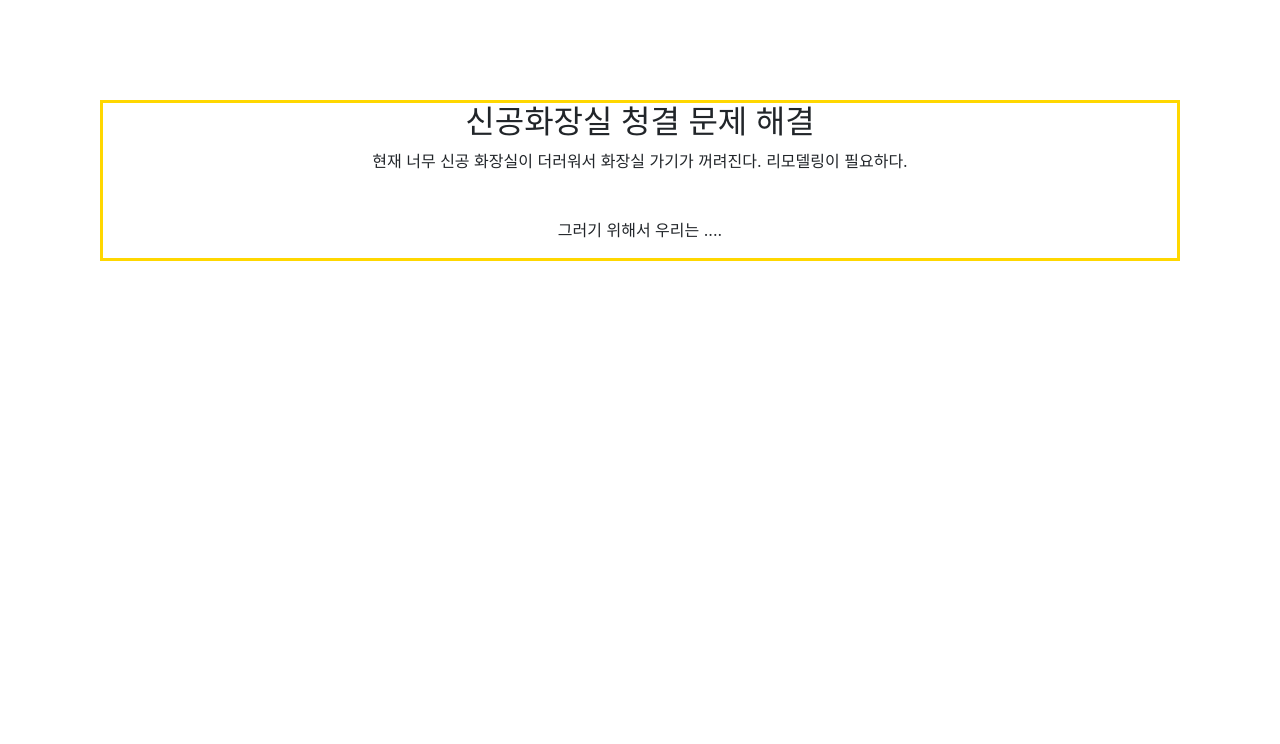
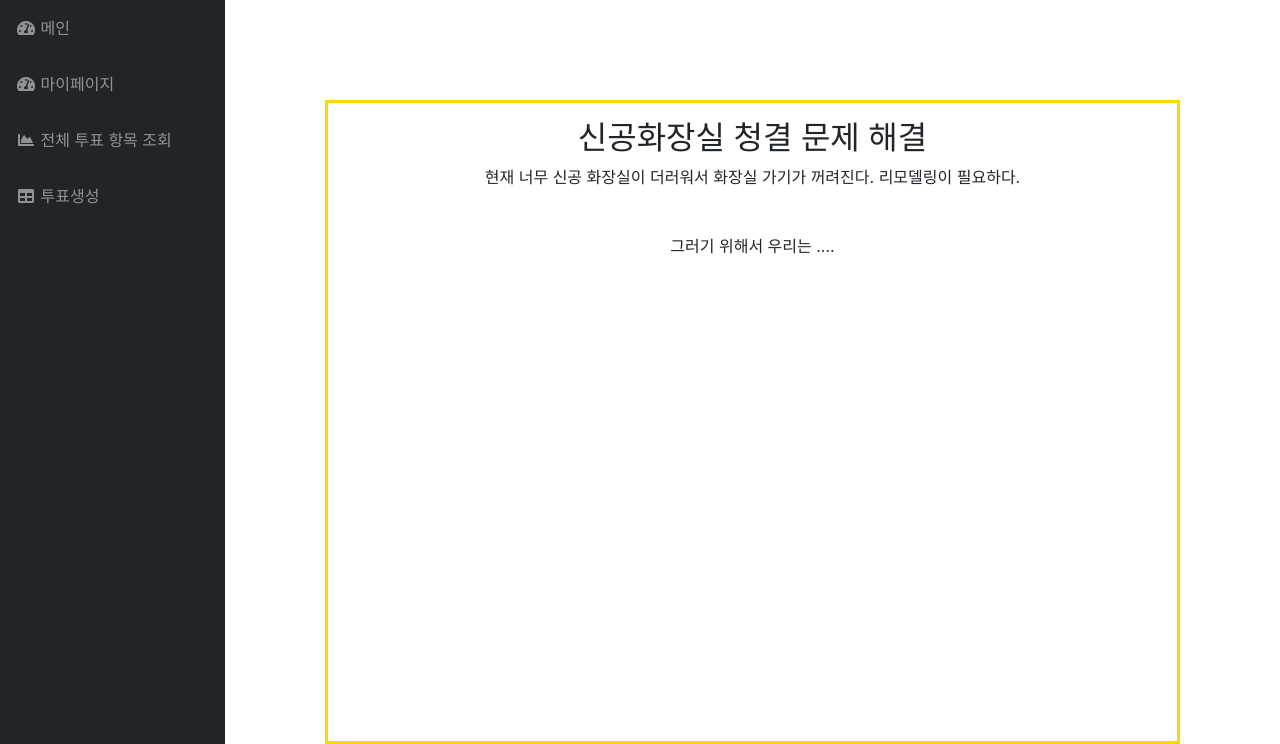
Before and after one commit to ChoiGangSunYim/Donggora_DonggukUniv_VotingDapp, a Django app: template Donggora/templates/vote_specifications.html in a window 1280 px wide. Shown: the part 56-800 px from the top of the page. Run offline with Django 3.2, Linux system fonts and the light colour scheme; the template is opened without the code that fills it, so the values that code supplies are empty; some libraries are stand-ins or nearby versions.

Commit message:
signup debug

```diff
--- a/Donggora/templates/vote_specifications.html
+++ b/Donggora/templates/vote_specifications.html
@@ -1,12 +1,42 @@
 {% extends 'base.html' %}
 {% block body %}
-<div style="text-align:center; border : 3px solid gold; margin-left : 100px; margin-right : 100px; margin-top : 100px;">
-  <h2>신공화장실 청결 문제 해결</h2>
-  <p>현재 너무 신공 화장실이 더러워서 화장실 가기가 꺼려진다. 리모델링이 필요하다.
-  </p><p style="margin-top:45px;">그러기 위해서 우리는 ....
-  </p>
-  <p>
+<div id="wrapper">
+  <!-- Sidebar -->
+  <ul class="sidebar navbar-nav">
+    <li class="nav-item">
+      <a class="nav-link" href="{%url 'main' %}">
+        <i class="fas fa-fw fa-tachometer-alt"></i>
+        <span>메인</span>
+      </a>
+    </li>
+    <li class="nav-item">
+      <a class="nav-link" href="{%url 'mypage' %}">
+        <i class="fas fa-fw fa-tachometer-alt"></i>
+        <span>마이페이지</span>
+      </a>
+    </li>
+    <li class="nav-item">
+      <a class="nav-link" href="{% url 'tables' %}">
+        <i class="fas fa-fw fa-chart-area"></i>
+        <span>전체 투표 항목 조회</span></a>
+    </li>
+    <li class="nav-item">
+      <a class="nav-link" href="{% url 'vote' %}">
+        <i class="fas fa-fw fa-table"></i>
+        <span>투표생성</span></a>
+    </li>
+  </ul>
+
+  <div id="content-wrapper" style="text-align:center; border : 3px solid gold; margin-left : 100px; margin-right : 100px; margin-top : 100px;">
+    <h2>신공화장실 청결 문제 해결</h2>
+    <p>현재 너무 신공 화장실이 더러워서 화장실 가기가 꺼려진다. 리모델링이 필요하다.
+    </p><p style="margin-top:45px;">그러기 위해서 우리는 ....
+    </p>
+    <p>
+  </div>
 </div>
+
+
 <div id="disqus_thread"></div>
 <script>
 
--- a/Donggora/votingDapp/views.py
+++ b/Donggora/votingDapp/views.py
@@ -85,6 +85,7 @@ def signup(request):
 		serializer = UserSerializer(data=data)
 		if serializer.is_valid():
 			serializer.save()
+			return redirect('index')
 		else:
 			print(serializer.errors)
 			return HttpResponse(status=400)
```
Also changed, not shown: Donggora/templates/tables.html (+0 -10 lines), Donggora/templates/vote.html (+28 -3 lines).
